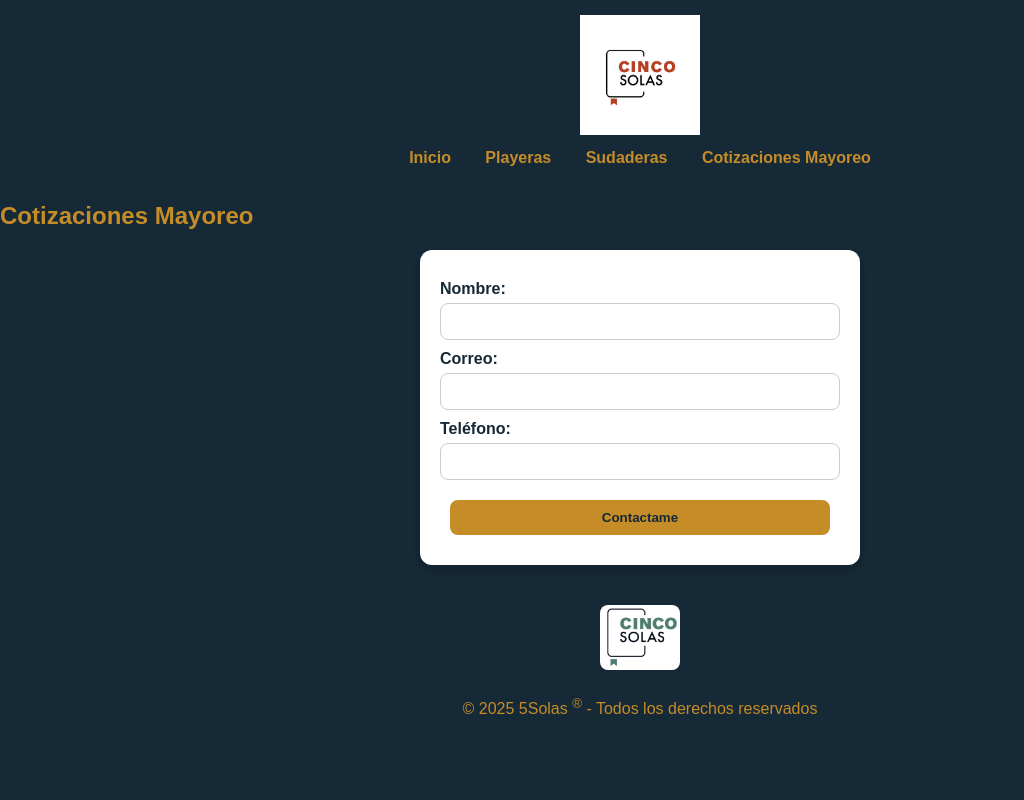
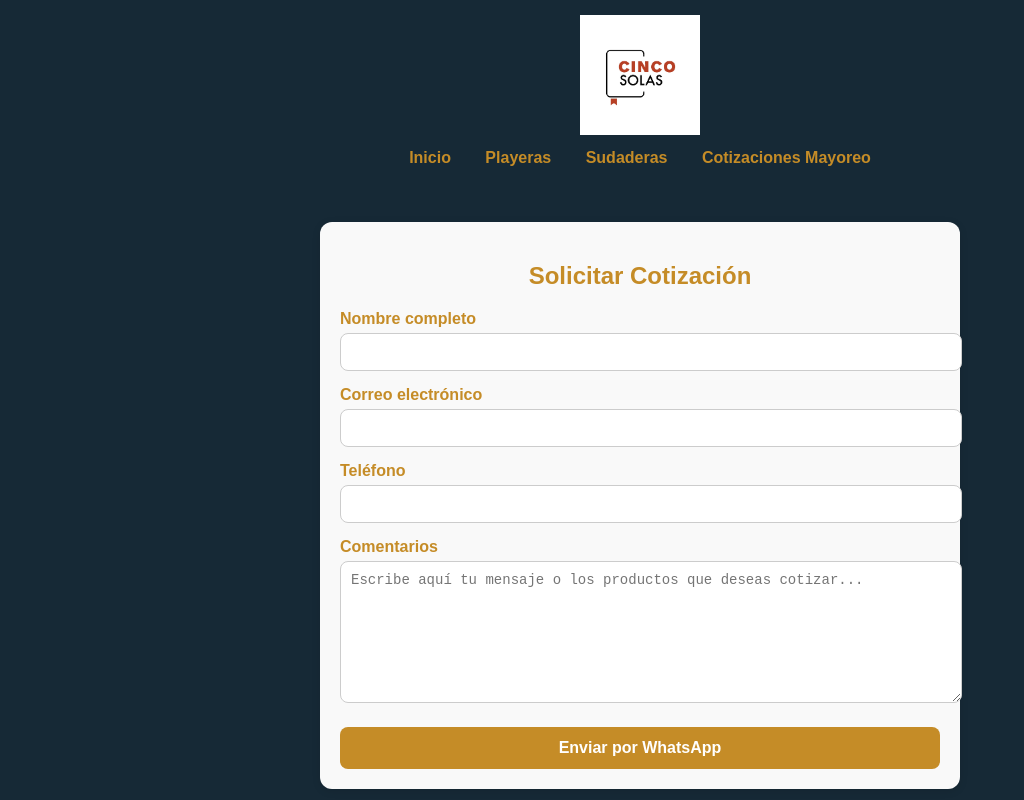
Before and after one commit to Liotherivia/5solaswebfinalcopia, a plain HTML site: page cotizaciones.html in a window 1280 px wide. Shown: the top 800 px of the page, without its empty margins (0-1024 px from the left). Drawn offline with Linux system fonts and the light colour scheme.

Commit message:
git commit -m "Actualización de cotizaciones y mejoras en la página principal"

```diff
--- a/cotizaciones.html
+++ b/cotizaciones.html
@@ -5,34 +5,90 @@
   <meta name="viewport" content="width=device-width, initial-scale=1.0">
   <title>Cotizaciones Mayoreo - 5 Solas</title>
   <link rel="stylesheet" href="style.css">
+  <style>
+    .formulario-cotizacion {
+      max-width: 600px;
+      margin: 40px auto;
+      padding: 20px;
+      background: #f9f9f9;
+      border-radius: 12px;
+      box-shadow: 0 2px 8px rgba(0,0,0,0.1);
+    }
+
+    .formulario-cotizacion h2 {
+      text-align: center;
+      margin-bottom: 20px;
+    }
+
+    .formulario-cotizacion label {
+      display: block;
+      margin-top: 15px;
+      font-weight: bold;
+    }
+
+    .formulario-cotizacion input,
+    .formulario-cotizacion textarea {
+      width: 100%;
+      padding: 10px;
+      margin-top: 5px;
+      border: 1px solid #ccc;
+      border-radius: 8px;
+      font-size: 14px;
+    }
+
+    .formulario-cotizacion textarea {
+      min-height: 120px;
+      resize: vertical;
+    }
+
+    .formulario-cotizacion button {
+      margin-top: 20px;
+      padding: 12px;
+      width: 100%;
+      background-color: #C58C27; /* color girasol */
+      color: white;
+      border: none;
+      border-radius: 8px;
+      cursor: pointer;
+      font-size: 16px;
+      font-weight: bold;
+    }
+
+    .formulario-cotizacion button:hover {
+      background-color: #a67420;
+    }
+  </style>
 </head>
 <body>
 
 <header>
-  <div class="logo" id="logo">
-    <img src="5solas/LOGO.jpg" alt="Logo de la tienda">
+  <div class="logo">
+    <a href="index.html"><img src="5solas/LOGO.jpg" alt="Logo de la tienda"></a>
   </div>
   <nav>
     <a href="index.html">Inicio</a>
     <a href="playeras.html">Playeras</a>
     <a href="sudaderas.html">Sudaderas</a>
-    <a href="cotizaciones.html">Cotizaciones Mayoreo</a>
+    <a href="cotizaciones.html" class="activo">Cotizaciones Mayoreo</a>
   </nav>
 </header>
 
-<section id="cotizaciones">
-  <h2>Cotizaciones Mayoreo</h2>
-  <form id="pedido-form" action="https://formspree.io/f/maypgebo" method="POST" class="pedido-form">
-    <label for="nombre">Nombre:</label>
+<section class="formulario-cotizacion">
+  <h2>Solicitar Cotización</h2>
+  <form id="formCotizacion">
+    <label for="nombre">Nombre completo</label>
     <input type="text" id="nombre" name="nombre" required>
 
-    <label for="correo">Correo:</label>
+    <label for="correo">Correo electrónico</label>
     <input type="email" id="correo" name="correo" required>
 
-    <label for="telefono">Teléfono:</label>
-    <input type="tel" id="telefono" name="telefono" required>
+    <label for="telefono">Teléfono</label>
+    <input type="tel" id="telefono" name="telefono">
 
-    <button type="submit" class="btn">Contactame</button>
+    <label for="comentarios">Comentarios</label>
+    <textarea id="comentarios" name="comentarios" placeholder="Escribe aquí tu mensaje o los productos que deseas cotizar..."></textarea>
+
+    <button type="submit">Enviar por WhatsApp</button>
   </form>
 </section>
 
@@ -43,5 +99,28 @@
   </div>
 </footer>
 
+<script>
+  document.getElementById("formCotizacion").addEventListener("submit", function(e) {
+    e.preventDefault();
+
+    const nombre = document.getElementById("nombre").value;
+    const correo = document.getElementById("correo").value;
+    const telefono = document.getElementById("telefono").value;
+    const comentarios = document.getElementById("comentarios").value;
+
+    const mensaje = `¡Hola! Quiero una cotización 🙌%0A
+*Nombre:* ${nombre}%0A
+*Correo:* ${correo}%0A
+*Teléfono:* ${telefono}%0A
+*Comentarios:* ${comentarios}`;
+
+    // número de WhatsApp (cámbialo si usas otro)
+    const numero = "525518188850";
+
+    const url = `https://wa.me/${numero}?text=${mensaje}`;
+    window.open(url, "_blank");
+  });
+</script>
+
 </body>
 </html>
```
Also changed, not shown: index.html (+32 -27 lines).
